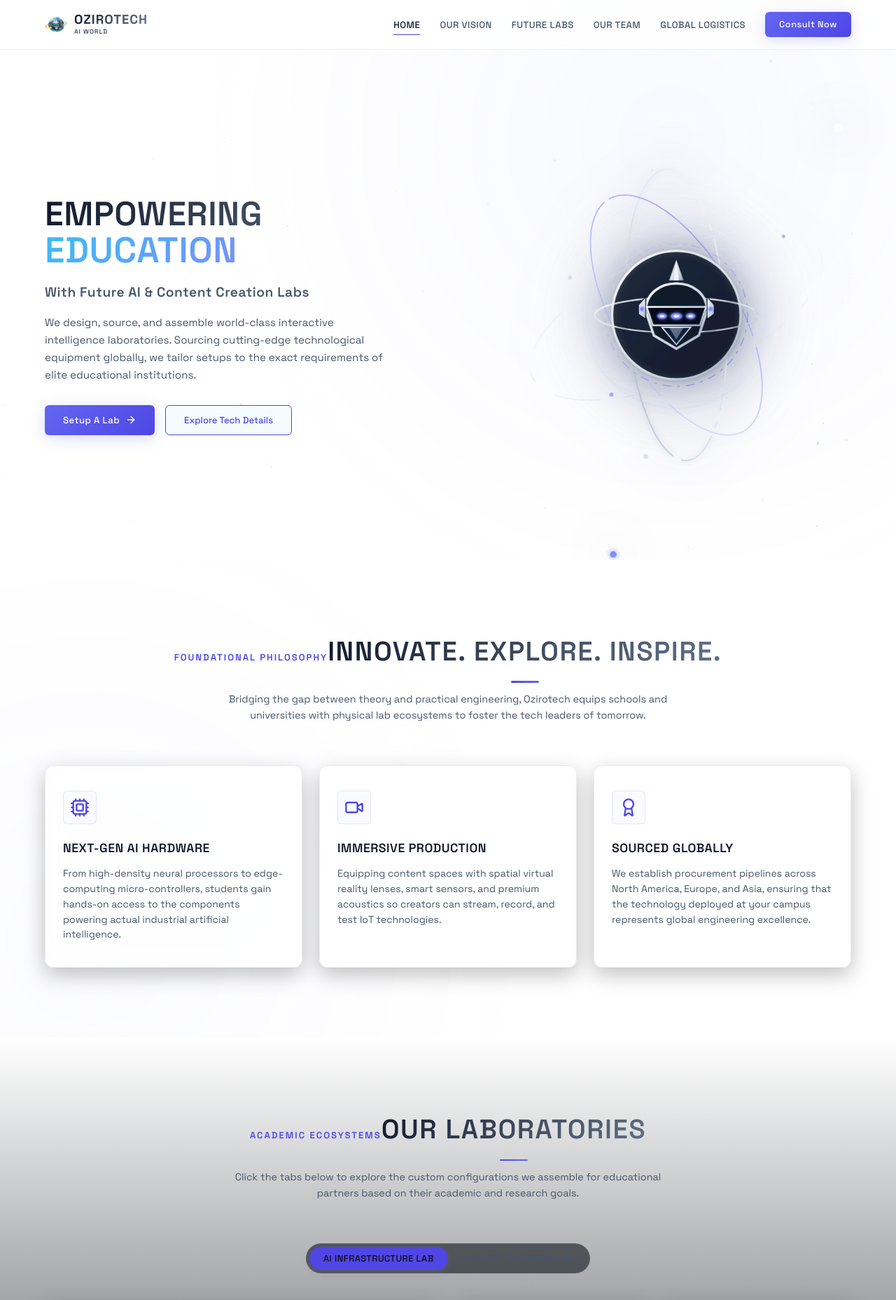
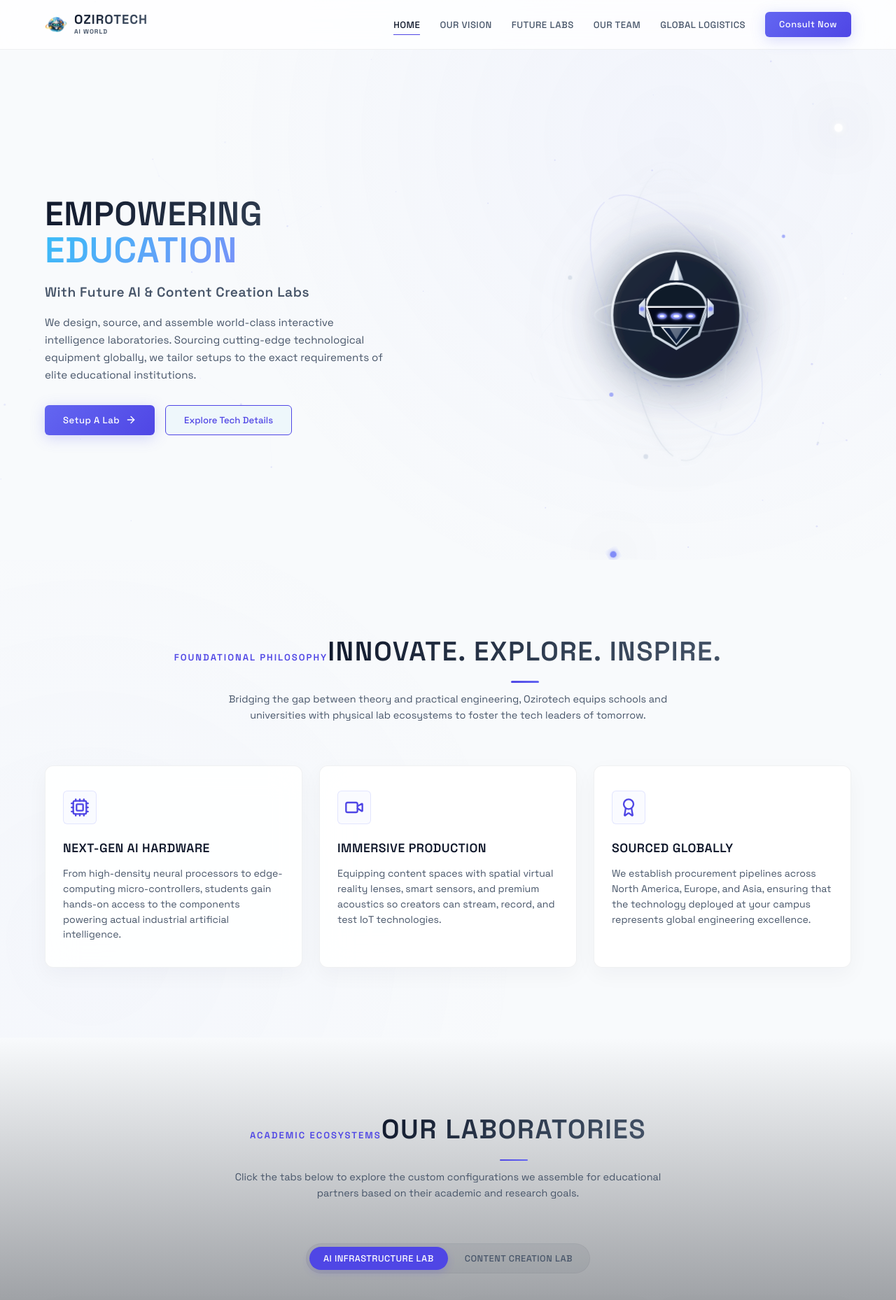
Before and after one commit to saiakhil1629/Ozirotech, a React (Vite) app: page / in a window 1280 px wide. Shown: the top 1858 px of the page at 70% size. Built offline with nearby package versions, Linux system fonts and the light colour scheme.

Commit message:
Mute background animation orbits, refine visual shadows, and sort leadership tagline names to founder first

```diff
--- a/src/App.css
+++ b/src/App.css
@@ -253,7 +253,7 @@
 
 .vision-card:hover .vision-icon-box {
   background: var(--color-tech-cyan);
-  color: #0c0e12;
+  color: #ffffff;
 }
 
 .vision-card-title {
@@ -282,8 +282,8 @@
 
 .labs-tab-nav {
   display: flex;
-  background: rgba(16, 20, 28, 0.6);
-  border: 1px solid rgba(226, 232, 240, 0.08);
+  background: rgba(15, 23, 42, 0.05);
+  border: 1px solid rgba(15, 23, 42, 0.04);
   padding: 4px;
   border-radius: 30px;
   gap: 4px;
@@ -305,8 +305,8 @@
 
 .tab-btn.active {
   background: var(--color-tech-cyan);
-  color: #0c0e12;
-  box-shadow: 0 4px 12px rgba(129, 140, 248, 0.15);
+  color: #ffffff;
+  box-shadow: 0 4px 12px rgba(79, 70, 229, 0.2);
 }
 
 .labs-layout-grid {
@@ -321,8 +321,8 @@
   position: relative;
   border-radius: 8px;
   overflow: hidden;
-  border: 1px solid rgba(226, 232, 240, 0.08);
-  box-shadow: 0 10px 30px rgba(0, 0, 0, 0.25);
+  border: 1px solid rgba(15, 23, 42, 0.06);
+  box-shadow: 0 12px 30px rgba(15, 23, 42, 0.06);
 }
 
 .labs-showcase-img {
@@ -716,8 +716,8 @@ textarea.form-input-control {
 .team-visual-frame {
   position: relative;
   overflow: hidden;
-  box-shadow: 0 20px 45px rgba(0, 0, 0, 0.45);
-  border: 1px solid rgba(226, 232, 240, 0.08);
+  box-shadow: 0 20px 40px rgba(15, 23, 42, 0.08);
+  border: 1px solid rgba(15, 23, 42, 0.06);
 }
 
 .team-img {
--- a/src/App.jsx
+++ b/src/App.jsx
@@ -386,7 +386,7 @@ function App() {
               <img src={teamImg} alt="Ozirotech Leadership Team" className="team-img" />
               <div className="team-visual-overlay">
                 <h3 className="team-visual-title">Ozirotech Executive Board</h3>
-                <span className="team-visual-tagline">Sai Sandesh, Daniel Benjamin, and Devika Pakruthi</span>
+                <span className="team-visual-tagline">Devika Pakruthi, Daniel Benjamin, and Sai Sandesh</span>
               </div>
             </div>
 
--- a/src/components/GlobeAnimation.jsx
+++ b/src/components/GlobeAnimation.jsx
@@ -54,12 +54,12 @@ const GlobeAnimation = () => {
         </defs>
 
         {/* Outer Background Glow */}
-        <circle cx="300" cy="300" r="200" fill="url(#royalSilver)" opacity="0.05" filter="url(#softGlow)" />
-        <circle cx="300" cy="300" r="160" fill="url(#techCyan)" opacity="0.03" filter="url(#softGlow)" />
+        <circle cx="300" cy="300" r="200" fill="url(#royalSilver)" opacity="0.02" filter="url(#softGlow)" />
+        <circle cx="300" cy="300" r="160" fill="url(#techCyan)" opacity="0.01" filter="url(#softGlow)" />
 
         {/* Outer Ring 1: Tilted Silver Orbit */}
         <g className="orbit-group orbit-1">
-          <ellipse cx="300" cy="300" rx="250" ry="85" fill="none" stroke="url(#royalSilver)" strokeWidth="2" strokeDasharray="10, 15, 250, 8, 40, 20" filter="url(#royalGlow)" opacity="0.85" />
+          <ellipse cx="300" cy="300" rx="250" ry="85" fill="none" stroke="url(#royalSilver)" strokeWidth="2" strokeDasharray="10, 15, 250, 8, 40, 20" filter="url(#royalGlow)" opacity="0.25" />
           {/* Orbiting Particle */}
           <circle r="7" fill="#FFF" filter="url(#royalGlow)">
             <animateMotion dur="14s" repeatCount="indefinite" path="M 300 300 m -250, 0 a 250,85 0 1,0 500,0 a 250,85 0 1,0 -500,0" />
@@ -68,7 +68,7 @@ const GlobeAnimation = () => {
 
         {/* Outer Ring 2: Opposing Tilted Silver/Cyan Orbit */}
         <g className="orbit-group orbit-2">
-          <ellipse cx="300" cy="300" rx="230" ry="105" fill="none" stroke="url(#techCyan)" strokeWidth="1.5" strokeDasharray="300, 20, 50, 20" opacity="0.65" />
+          <ellipse cx="300" cy="300" rx="230" ry="105" fill="none" stroke="url(#techCyan)" strokeWidth="1.5" strokeDasharray="300, 20, 50, 20" opacity="0.15" />
           {/* Orbiting Particle */}
           <circle r="5.5" fill="#818cf8" filter="url(#royalGlow)">
             <animateMotion dur="9s" repeatCount="indefinite" path="M 300 300 m 230, 0 a 230,105 0 1,0 -460,0 a 230,105 0 1,0 460,0" />
@@ -77,11 +77,11 @@ const GlobeAnimation = () => {
 
         {/* Outer Ring 3: Vertical Tech Ring */}
         <g className="orbit-group orbit-3">
-          <ellipse cx="300" cy="300" rx="110" ry="270" fill="none" stroke="url(#royalSilver)" strokeWidth="1.2" strokeDasharray="80, 40, 20, 40" opacity="0.4" />
+          <ellipse cx="300" cy="300" rx="110" ry="270" fill="none" stroke="url(#royalSilver)" strokeWidth="1.2" strokeDasharray="80, 40, 20, 40" opacity="0.1" />
         </g>
 
         {/* Tech Grid Background Globe */}
-        <g className="globe-mesh" filter="url(#royalGlow)" opacity="0.25">
+        <g className="globe-mesh" filter="url(#royalGlow)" opacity="0.08">
           {/* Latitudes */}
           <circle cx="300" cy="300" r="160" fill="none" stroke="url(#royalSilver)" strokeWidth="1.2" />
           <ellipse cx="300" cy="300" rx="160" ry="125" fill="none" stroke="url(#royalSilver)" strokeWidth="0.8" />
@@ -102,11 +102,11 @@ const GlobeAnimation = () => {
           <circle cx="300" cy="300" r="110" fill="url(#darkGlass)" stroke="url(#royalSilver)" strokeWidth="4" filter="url(#royalGlow)" />
 
           {/* Outer Shield Halo */}
-          <circle cx="300" cy="300" r="122" fill="none" stroke="url(#techCyan)" strokeWidth="1.5" strokeDasharray="15,10,5,10" opacity="0.6" />
+          <circle cx="300" cy="300" r="122" fill="none" stroke="url(#techCyan)" strokeWidth="1.5" strokeDasharray="15,10,5,10" opacity="0.15" />
 
           {/* Silver Orbit Ring Intersecting Inner Globe */}
-          <ellipse cx="300" cy="300" rx="140" ry="30" fill="none" stroke="url(#royalSilver)" strokeWidth="3" opacity="0.8" />
-          <ellipse cx="300" cy="300" rx="140" ry="30" fill="none" stroke="#F1F5F9" strokeWidth="1" strokeDasharray="30, 20" opacity="0.9" />
+          <ellipse cx="300" cy="300" rx="140" ry="30" fill="none" stroke="url(#royalSilver)" strokeWidth="3" opacity="0.25" />
+          <ellipse cx="300" cy="300" rx="140" ry="30" fill="none" stroke="#F1F5F9" strokeWidth="1" strokeDasharray="30, 20" opacity="0.3" />
 
           <g transform="translate(300, 300) scale(0.35) translate(-300, -300)">
             {/* Robot Head Base Structure */}
--- a/src/index.css
+++ b/src/index.css
@@ -4,22 +4,22 @@
 
 :root {
   /* Colors - Clean Elegant Light Theme */
-  --color-bg: #ffffff;           /* Crisp white background */
-  --color-primary: #f8fafc;      /* Soft off-white / light slate */
+  --color-bg: #f8fafc;           /* Softer premium off-white */
+  --color-primary: #ffffff;      /* Solid white for clean card surfaces */
   --color-secondary: #f1f5f9;    /* Clean slate light gray */
 
-  --color-gold: #475569;         /* Elegant dark slate gray */
+  --color-gold: #334155;         /* Elegant dark slate gray */
   --color-gold-light: #0f172a;   /* Deep charcoal/black */
-  --color-gold-dark: #64748b;    /* Muted gray slate */
-  --color-gold-glow: rgba(15, 23, 42, 0.03);
+  --color-gold-dark: #475569;    /* Muted gray slate */
+  --color-gold-glow: rgba(15, 23, 42, 0.02);
 
   --color-tech-cyan: #4f46e5;    /* Premium Royal Indigo Accent */
-  --color-tech-glow: rgba(79, 70, 229, 0.15);
+  --color-tech-glow: rgba(79, 70, 229, 0.08);
 
   --color-text: #0f172a;         /* Deep charcoal text */
   --color-text-muted: #475569;   /* Slate gray text */
-  --color-glass-bg: rgba(255, 255, 255, 0.75); /* Frosted white glass */
-  --color-glass-border: rgba(15, 23, 42, 0.08); /* Clean subtle border */
+  --color-glass-bg: rgba(255, 255, 255, 0.9); /* Frosted white glass card surface */
+  --color-glass-border: rgba(15, 23, 42, 0.06); /* Clean subtle slate border */
 
   /* Fonts */
   --font-royal: 'Space Grotesk', sans-serif;
@@ -189,14 +189,14 @@ a {
   background: var(--color-glass-bg);
   backdrop-filter: blur(20px);
   -webkit-backdrop-filter: blur(20px);
-  box-shadow: 0 10px 30px rgba(0, 0, 0, 0.25);
+  box-shadow: 0 10px 30px rgba(15, 23, 42, 0.04);
   border-radius: 12px; /* Smoother, more organic curves */
   transition: border-color var(--transition-fast), box-shadow var(--transition-fast), transform var(--transition-fast);
 }
 
 .royal-border-frame:hover {
-  border-color: rgba(99, 102, 241, 0.35);
-  box-shadow: 0 15px 35px rgba(99, 102, 241, 0.08);
+  border-color: rgba(79, 70, 229, 0.25);
+  box-shadow: 0 15px 35px rgba(79, 70, 229, 0.08);
 }
 
 /* Corner Accents - Hidden in Minimalist design */
```
